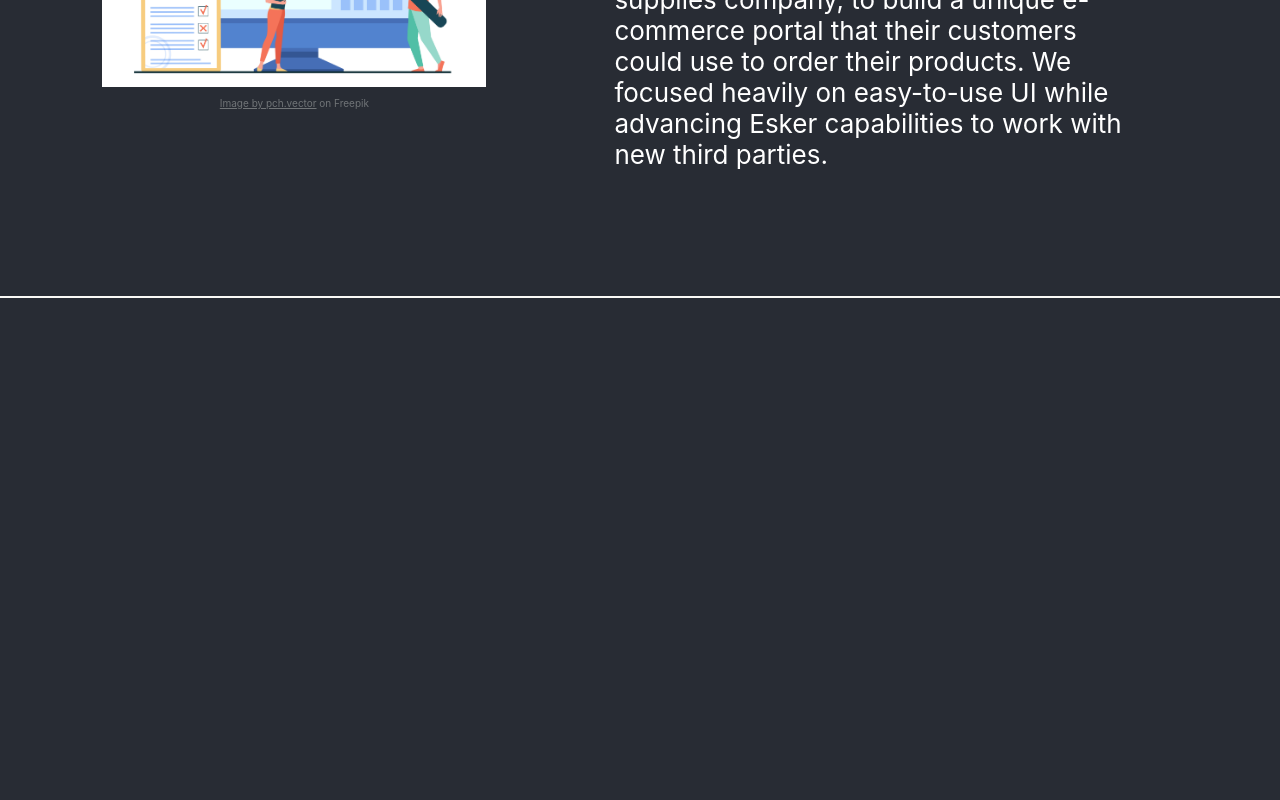
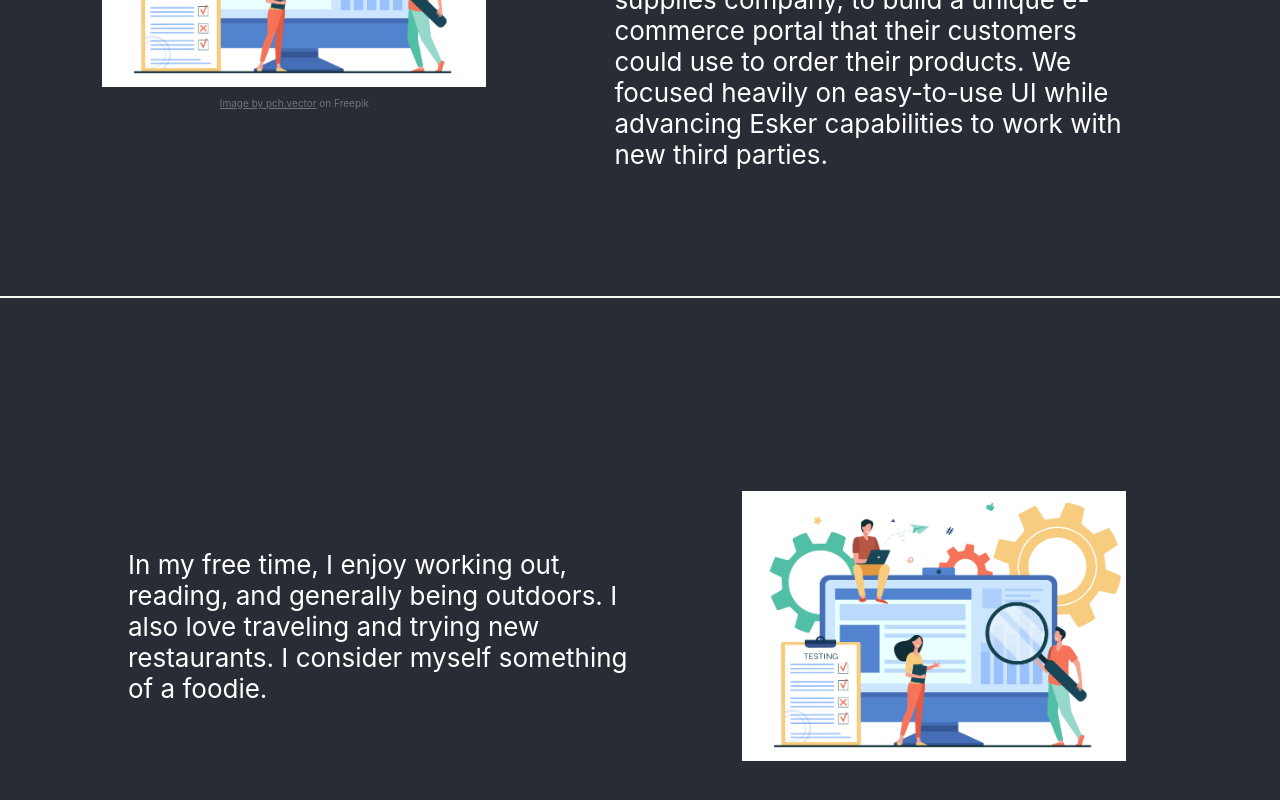
Before and after one commit to aidanmonty99/aidanmontydotcom, a React (Create React App) app: page / in a window 1280 px wide. Shown: the part 2334-3134 px from the top of the page. Before the commit the page ends 2640 px from the top, so only its background shows below. Built offline with nearby package versions, Linux system fonts and the light colour scheme.

Commit message:
personal section, footer

```diff
--- a/src/App.js
+++ b/src/App.js
@@ -33,7 +33,7 @@ function App() {
       <hr />
       <div className="section">
         <div className="picture">
-          <img className="contained_picture" src={software_testing} alt="software testing" />
+          <img src={software_testing} alt="software testing" />
           <p><a href="https://www.freepik.com/free-vector/tiny-people-testing-quality-assurance-software-isolated-flat-vector-illustration-cartoon-character-fixing-bugs-hardware-device-application-test-it-service-concept_10613736.htm#query=software%20testing&position=2&from_view=keyword&track=ais_hybrid&uuid=d482d1b3-49d1-45ec-8376-fa07caeaf200">Image by pch.vector</a> on Freepik</p>
         </div>
         <header className="section-text">
@@ -44,6 +44,14 @@ function App() {
         </header>
       </div>
       <hr />
+      <div className="section">
+        <header className="section-text">
+          In my free time, I enjoy working out, reading, and generally being outdoors. I also love traveling and trying new restaurants. I
+          consider myself something of a foodie.
+        </header>
+        <img className="picture" src={software_testing} alt="software testing" />
+      </div>
+      <footer style={{"margin-top": "10%"}}/>
     </div>
   );
 }
```
